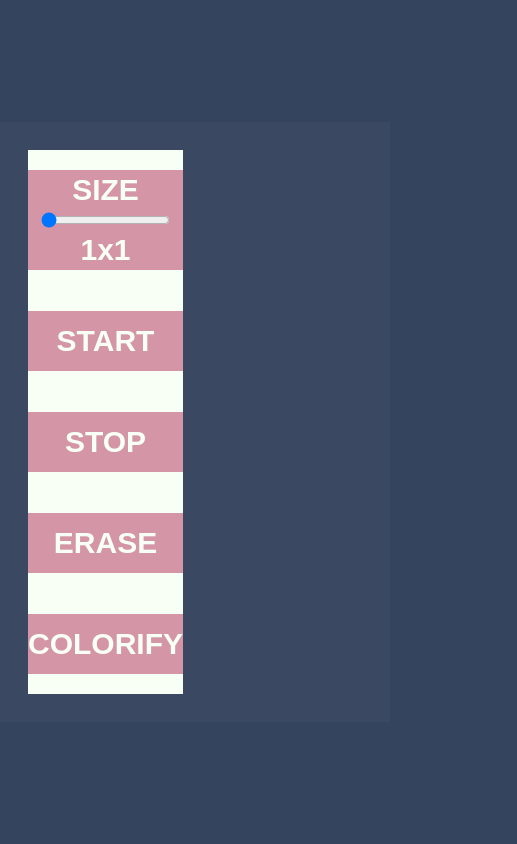
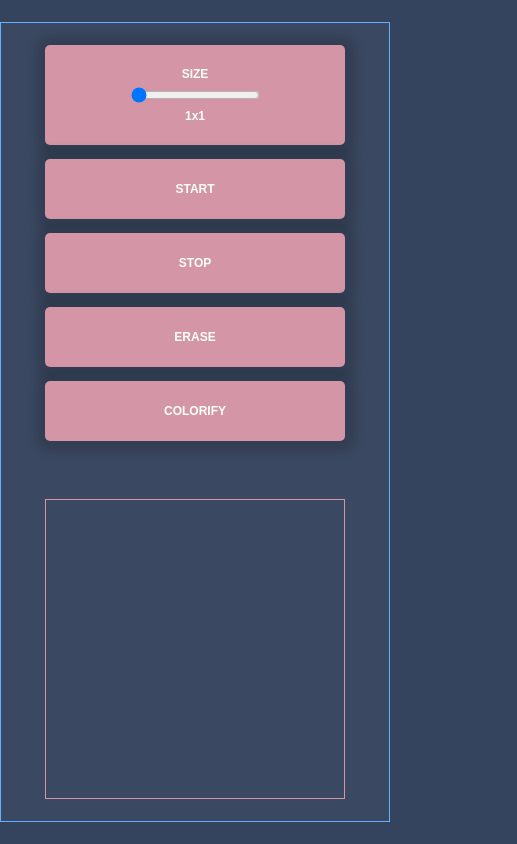
Before and after one commit to sohodoll/odin-sketch, a plain HTML site: page index.html in a window 390 px wide. Shown: the whole page, 517 px wide, since content can reach past the window. Drawn offline with Linux system fonts and the light colour scheme.

Commit message:
feat: add responsive design

```diff
--- a/index.html
+++ b/index.html
@@ -17,7 +17,7 @@
             <div class="sketch__controls">
                 <div class="sketch__size size button">SIZE
                     <div class="size__input-wrapper">
-                        <input type="range" id="size" name="size" min="1" max="10" step="1" value="1">
+                        <input type="range" id="size" name="size" min="1" max="45" step="1" value="1">
                         <label class="size__label" for="size">1x1</label>
                     </div>
                 </div>
--- a/script.js
+++ b/script.js
@@ -64,10 +64,10 @@ const drawGrid = () => {
 
     //check if mouse is down on a square
 
-        grid.addEventListener('mousedown', () => {
+        window.addEventListener('mousedown', () => {
             mouseIsDown = true;
         });
-        grid.addEventListener('mouseup', () => {
+        window.addEventListener('mouseup', () => {
             mouseIsDown = false;
         });
 
--- a/style.css
+++ b/style.css
@@ -107,8 +107,8 @@ body {
 
 .container {
     background-color: rgba(128, 128, 128, 0.075);
-    max-width: 1200px;
-    height: 600px;
+    max-width: 1600px;
+    height: 800px;
     margin: auto;
     position: relative;
     top: 50%;
@@ -121,7 +121,8 @@ body {
     height: 100%;
     width: 100%;
     display: flex;
-    padding: 2rem;
+    border: 1px solid var(--second-accent);
+    justify-content: space-around;
 }
 
 /*--sketch-controls--*/
@@ -132,8 +133,6 @@ body {
     justify-content: space-around;
     align-items: center;
     height: 100%;
-    width: 200px;
-    background-color: var(--light);
     color: var(--light);
     font-size: 30px;
     font-weight: 700;
@@ -143,6 +142,15 @@ body {
     height: 60px;
     width: 100%;
     background-color: var(--accent);
+    border-radius: 5px;
+    box-shadow: 1px 1px 10px 10px rgba(0, 0, 0, 0.137);
+    cursor: pointer;
+    padding: 10px;
+}
+
+.button:active {
+    scale: 0.9;
+    box-shadow: none;
 }
 
 .size__input-wrapper,
@@ -165,22 +173,67 @@ body {
     align-items: center;
 }
 
-.grid {
-    width: 100%;
-    height: 100%;
-    display: flex;
-    align-items: center;
-    justify-content: center;
-    padding: 5rem;
-}
-
 .grid__wrapper {
-    width: 500px;
-    height: 500px;
+    width: 800px;
+    height: 800px;
     display: grid;
     grid-template-rows: repeat(1, 1fr);
+    border: 1px solid  var(--accent);
 }
 
 .grid__element {
-    border: 1px solid;
+    border: 1px solid  rgba(128, 128, 128, 0.075);
+    cursor: pointer;
 }
+
+/* adaptive */
+
+@media only screen and (max-width: 1100px) {
+
+    .grid__wrapper {
+        width: 600px;
+        height: 600px;
+    }
+
+  }
+
+  @media only screen and (max-width: 880px) {
+
+    .grid__wrapper {
+        width: 380px;
+        height: 380px;
+    }
+
+  }
+
+  @media only screen and (max-width: 690px) {
+
+    .sketch {
+        flex-wrap: wrap;
+        align-items: center;
+        gap: 1rem;
+    }
+
+    .sketch__controls {
+        width: 300px;
+        height: initial;
+        flex-direction: row;
+        flex-wrap: wrap;
+        flex-grow: 0;
+        gap: 1rem;
+        font-size: 12px;
+    }
+
+    .button {
+
+    }
+
+  }
+
+  @media only screen and (max-width: 420px) {
+
+    .grid__wrapper {
+        width: 300px;
+        height: 300px;
+    }
+}
```
